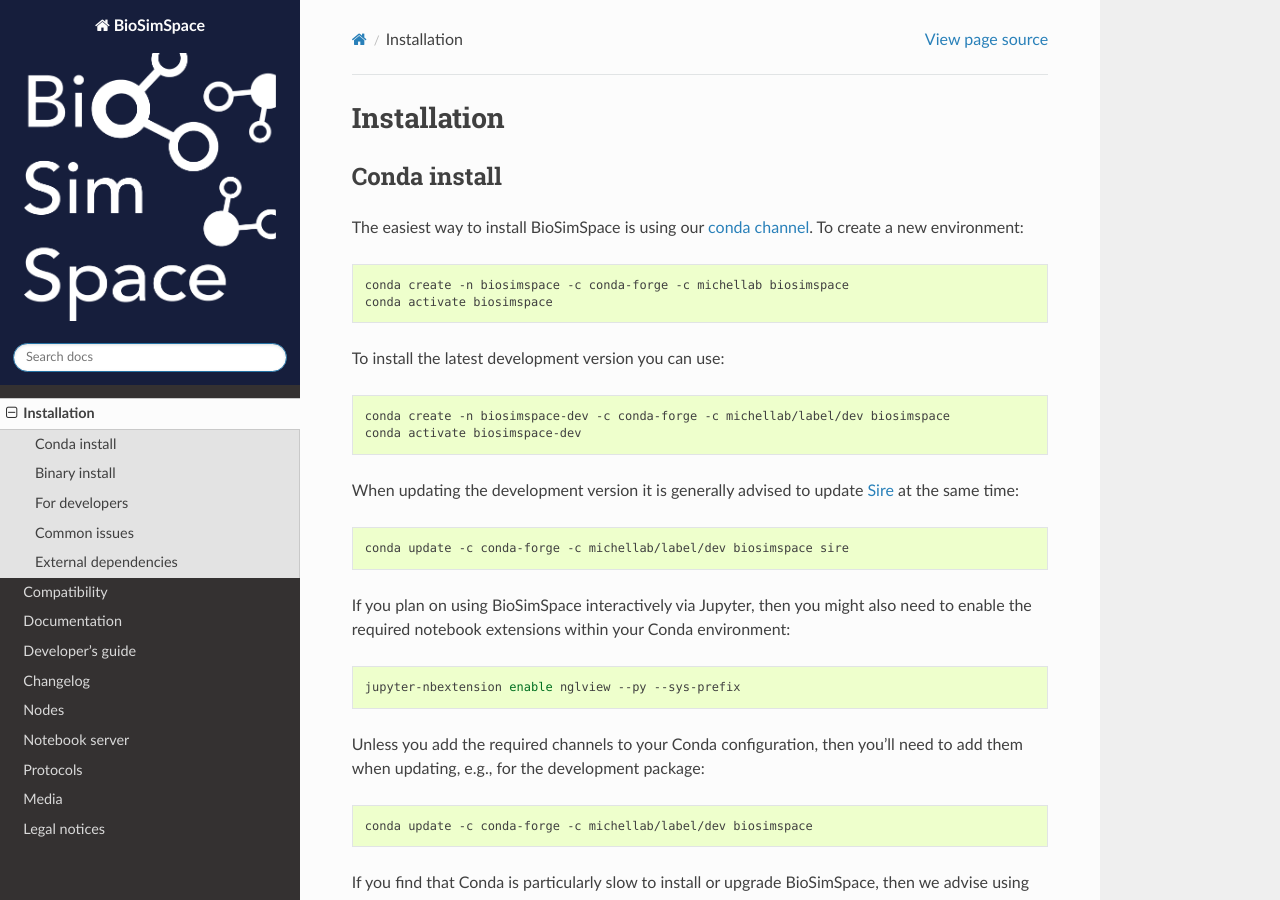
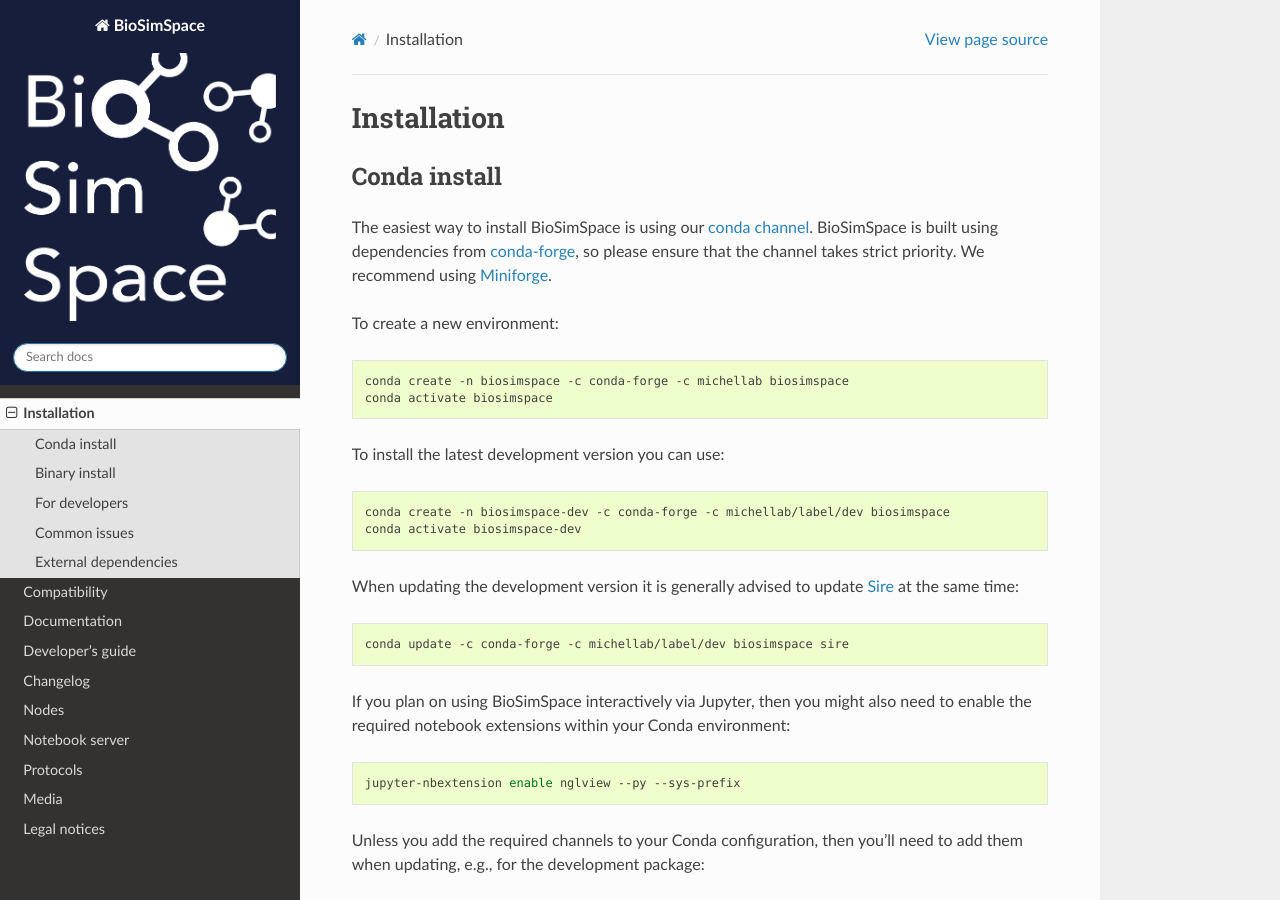
Before and after one commit to michellab/BioSimSpace, a Sphinx documentation site: the page built from doc/source/install.rst, in a window 1280 px wide and 900 px high. Built offline with Sphinx 7.4.7 and the Read the Docs theme 2.0.0, drawn with Linux system fonts in a browser that asks for light colours; the version number could not be read and is left out.

Commit message:
Add recommendation to use Miniforge. [ci skip] [ref #306]

```diff
--- a/README.rst
+++ b/README.rst
@@ -61,6 +61,10 @@
 ^^^^^^^^^^^^^
 
 The easiest way to install BioSimSpace is using our `conda channel <https://anaconda.org/michellab/repo>`__.
+BioSimSpace is built using dependencies from `conda-forge <https://conda-forge.org/>`__,
+so please ensure that the channel takes strict priority. We recommend using
+`Miniforge <https://github.com/conda-forge/miniforge>`__.
+
 To create a new environment:
 
 .. code-block:: bash
--- a/doc/source/install.rst
+++ b/doc/source/install.rst
@@ -8,6 +8,10 @@
 =============
 
 The easiest way to install BioSimSpace is using our `conda channel <https://anaconda.org/michellab/repo>`__.
+BioSimSpace is built using dependencies from `conda-forge <https://conda-forge.org/>`__,
+so please ensure that the channel takes strict priority. We recommend using
+`Miniforge <https://github.com/conda-forge/miniforge>`__.
+
 To create a new environment:
 
 .. code-block:: bash
```
